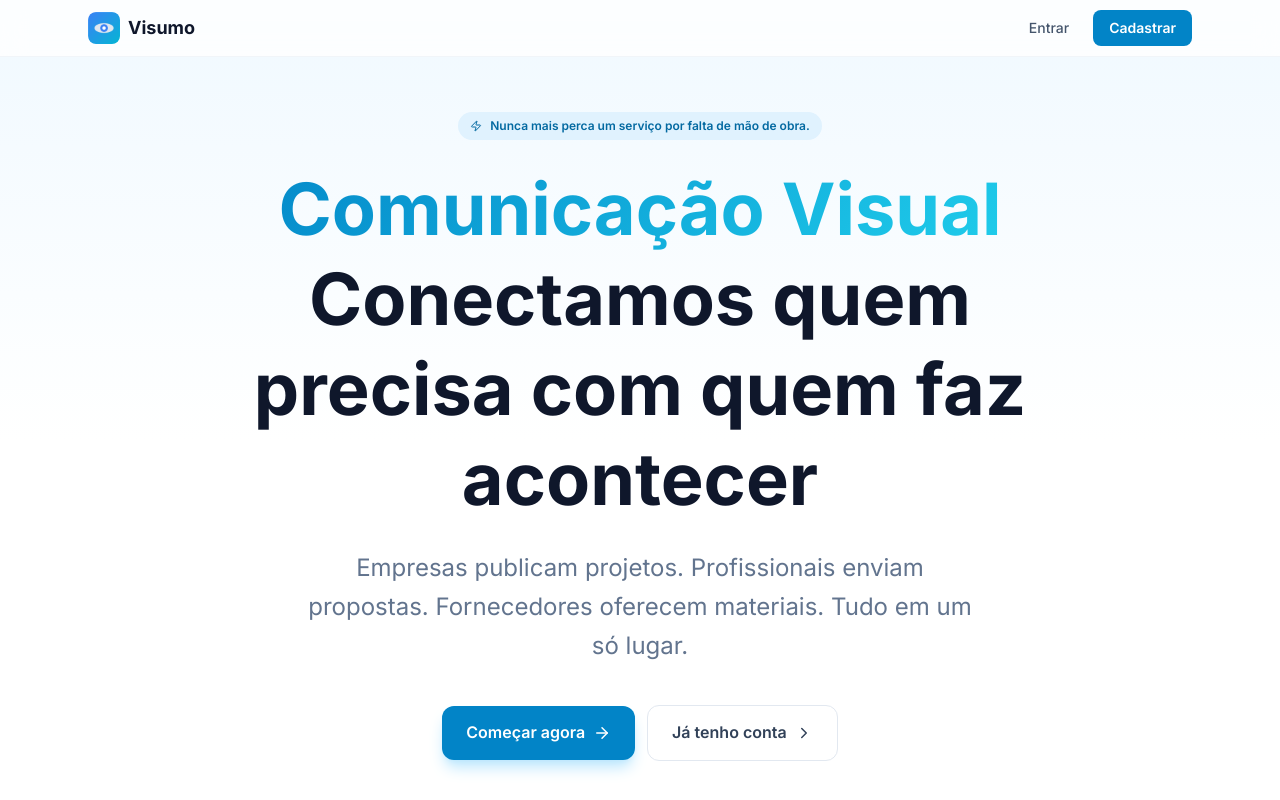
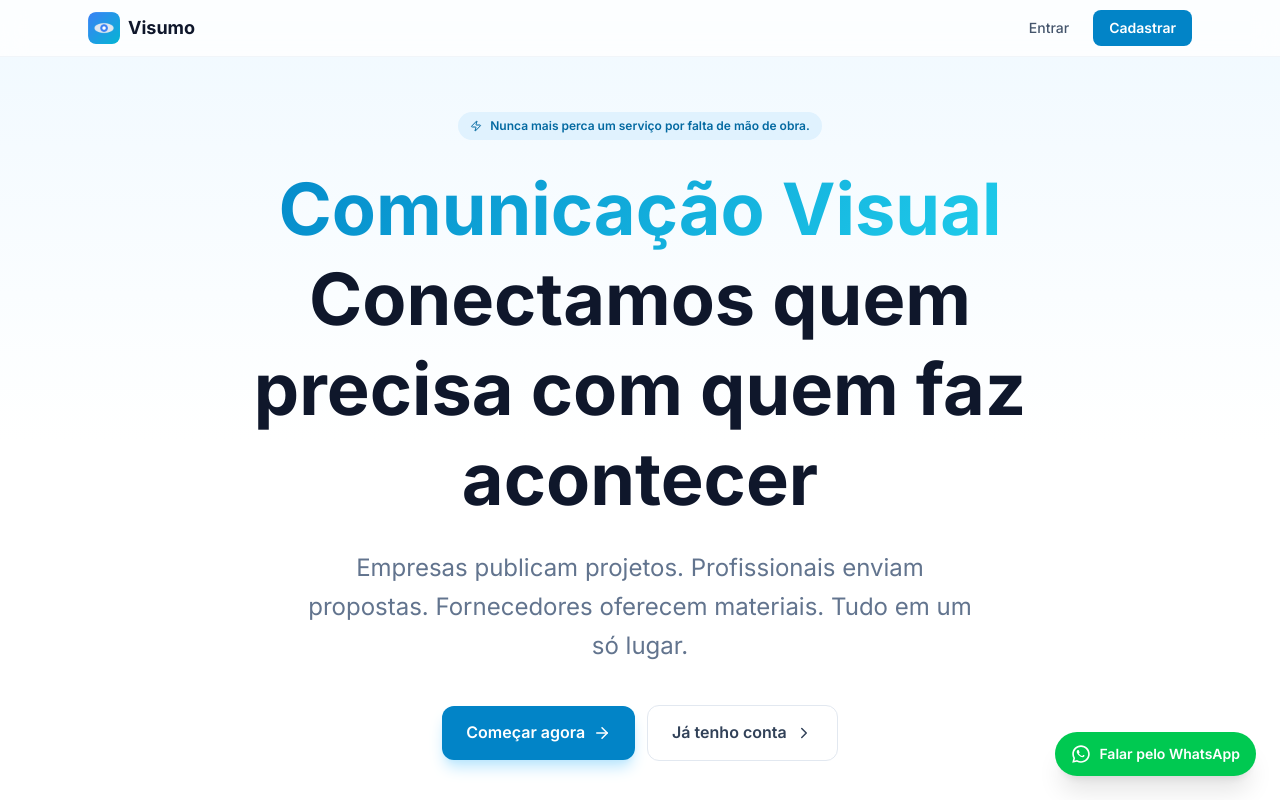
Before and after one commit to alexmelovisumo/visumonovo, a React (Vite) app: page / in a window 1280 px wide. Shown: the top 800 px of the page. Built offline with nearby package versions, Linux system fonts and the light colour scheme; no server answers.

Commit message:
feat: floating WhatsApp button on landing page

```diff
--- a/src/pages/public/LandingPage.tsx
+++ b/src/pages/public/LandingPage.tsx
@@ -5,6 +5,29 @@ import {
   Search, Handshake, Star, ChevronRight, Zap,
   ShoppingBag, Layers, ChevronDown,
 } from 'lucide-react'
+
+// ─── WhatsApp Button ──────────────────────────────────────────
+// Troque pelo seu número com DDD: ex. 5511999999999
+const WHATSAPP_NUMBER = '5511999999999'
+const WHATSAPP_MSG = encodeURIComponent('Olá! Tenho uma dúvida sobre o Visumo.')
+
+function WhatsAppButton() {
+  return (
+    <a
+      href={`https://wa.me/${WHATSAPP_NUMBER}?text=${WHATSAPP_MSG}`}
+      target="_blank"
+      rel="noopener noreferrer"
+      className="fixed bottom-6 right-6 z-50 flex items-center gap-2 bg-green-500 hover:bg-green-600 text-white font-semibold text-sm px-4 py-3 rounded-full shadow-xl transition-all hover:scale-105 active:scale-95"
+      aria-label="Falar pelo WhatsApp"
+    >
+      {/* WhatsApp SVG icon */}
+      <svg viewBox="0 0 32 32" className="w-5 h-5 fill-white shrink-0" xmlns="http://www.w3.org/2000/svg">
+        <path d="M16 2C8.28 2 2 8.28 2 16c0 2.49.66 4.82 1.8 6.84L2 30l7.38-1.77A13.93 13.93 0 0016 30c7.72 0 14-6.28 14-14S23.72 2 16 2zm0 25.4a11.36 11.36 0 01-5.78-1.58l-.41-.25-4.38 1.05 1.08-4.26-.27-.44A11.38 11.38 0 014.6 16c0-6.28 5.12-11.4 11.4-11.4S27.4 9.72 27.4 16 22.28 27.4 16 27.4zm6.26-8.54c-.34-.17-2.02-1-2.34-1.11-.32-.11-.55-.17-.78.17s-.9 1.11-1.1 1.34-.4.26-.74.09a9.34 9.34 0 01-2.75-1.7 10.3 10.3 0 01-1.9-2.37c-.2-.34 0-.52.15-.69.14-.15.34-.4.51-.6.17-.2.23-.34.34-.57.11-.23.06-.43-.03-.6-.08-.17-.78-1.88-1.07-2.57-.28-.67-.57-.58-.78-.59H11c-.2 0-.52.07-.79.37-.28.3-1.06 1.03-1.06 2.52s1.09 2.92 1.24 3.12c.15.2 2.14 3.27 5.19 4.58.73.31 1.3.5 1.74.64.73.23 1.4.2 1.92.12.59-.09 1.8-.74 2.06-1.45.25-.71.25-1.32.17-1.45-.07-.13-.28-.2-.62-.37z"/>
+      </svg>
+      Falar pelo WhatsApp
+    </a>
+  )
+}
 
 // ─── Nav ──────────────────────────────────────────────────────
 
@@ -455,6 +478,7 @@ export function LandingPage() {
       <FAQ />
       <CTA />
       <Footer />
+      <WhatsAppButton />
     </div>
   )
 }
```
